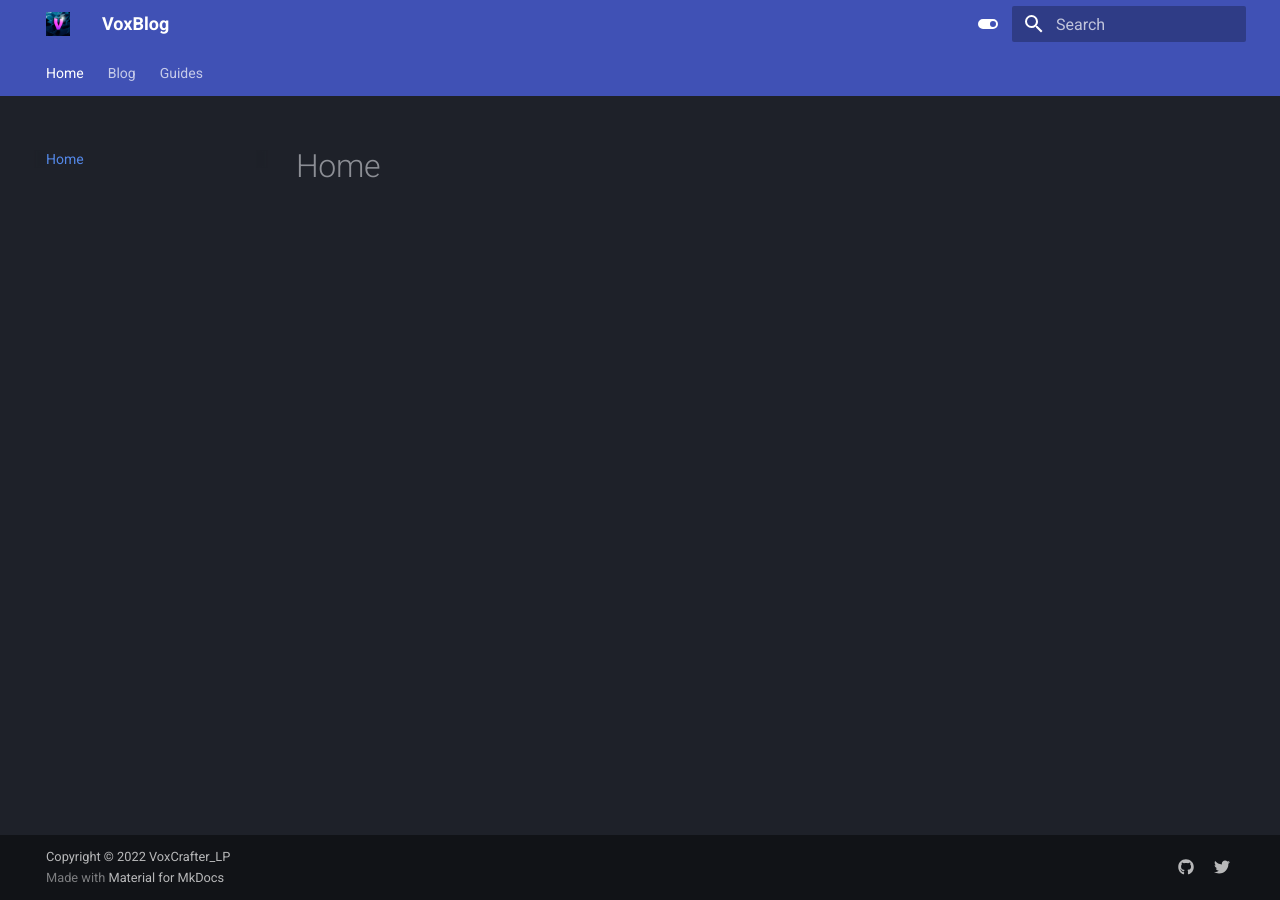
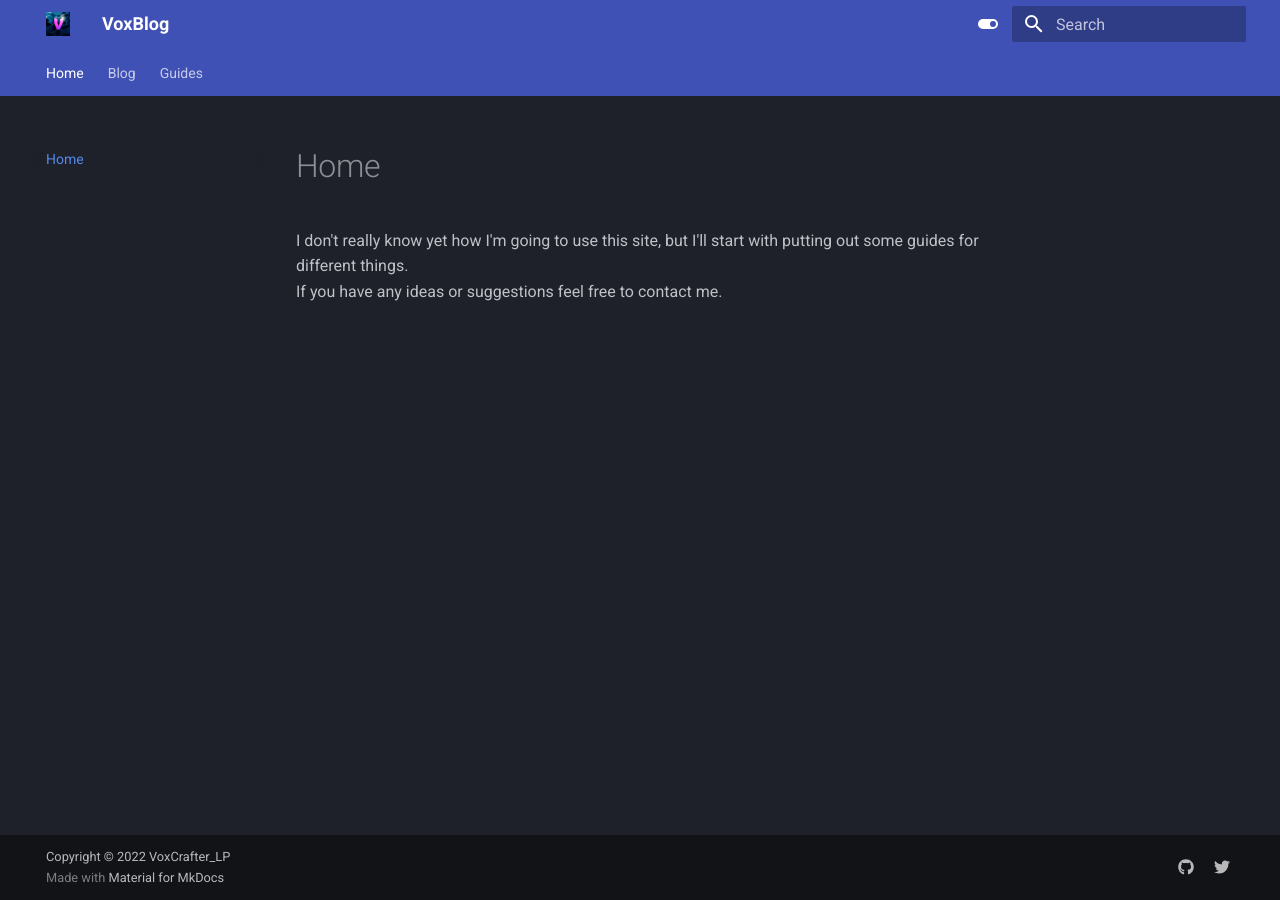
Before and after one commit to VoxCrafterLP/blog, an MkDocs documentation site: the page built from docs/index.md, in a window 1280 px wide. Built offline with MkDocs 1.6.1 and Material for MkDocs 9.7.7, drawn with Linux system fonts in a browser that asks for light colours.

```diff
--- a/docs/index.md
+++ b/docs/index.md
@@ -1 +1,6 @@
 # Home
+
+I don't really know yet how I'm going to use this site, but I'll start with putting out some guides for different
+things.
+<br>
+If you have any ideas or suggestions feel free to contact me.
```
Also changed, not shown: docs/guides/luxfibre-pfsense.md (+1 -1 lines).
